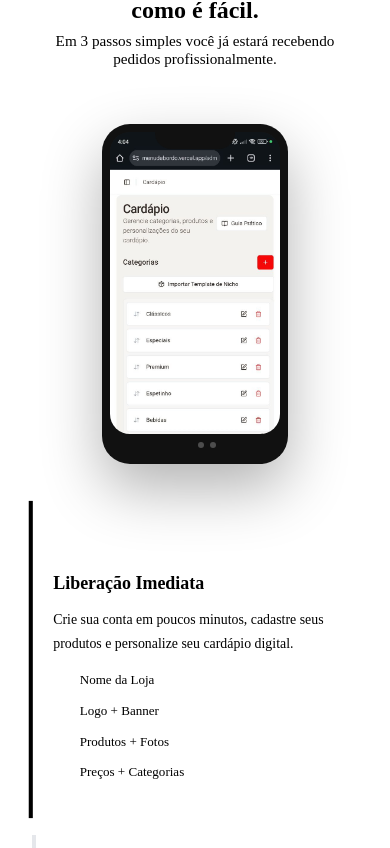
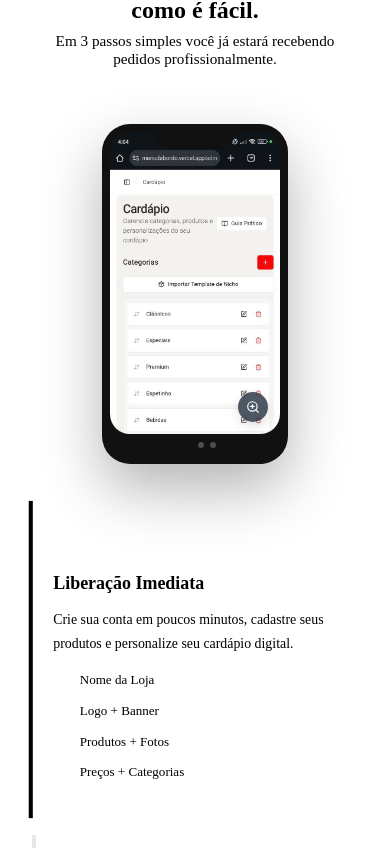
Before and after one commit to agencianavegai/page.menudebordo, a React (Vite) app: page / in a window 390 px wide. Shown: the part 1296-2144 px from the top of the page. Built offline with nearby package versions, Linux system fonts and the light colour scheme; the HTML template or start-up script is replaced by a standard one.

Commit message:
feat(landing): add zoom hint badge to clickable mockups

```diff
--- a/src/components/HowItWorksParallax.tsx
+++ b/src/components/HowItWorksParallax.tsx
@@ -3,7 +3,7 @@ import { motion, useScroll, useTransform, useMotionValueEvent, type MotionValue
 import {
   Check, Store, Image, Tag, Layers,
   Link, QrCode, Share2, ShoppingBag,
-  LayoutDashboard, BarChart3, Bell, Printer,
+  LayoutDashboard, BarChart3, Bell, Printer, ZoomIn
 } from 'lucide-react'
 import ImageLightbox from './ImageLightbox'
 import './HowItWorksParallax.css'
@@ -232,6 +232,10 @@ export default function HowItWorksParallax() {
                       className="hiw-device__img hiw-device__img--fade cursor-zoom-in"
                       onClick={() => setLightboxImage(currentStep.images[activeImg])}
                     />
+                    <div className="zoom-hint-badge">
+                      <ZoomIn size={14} />
+                      <span className="zoom-hint-text">Ampliar</span>
+                    </div>
                   </motion.div>
 
                   <div className="hiw-device__dots">
@@ -285,6 +289,10 @@ export default function HowItWorksParallax() {
                   className="hiw-device__img hiw-device__img--fade cursor-zoom-in"
                   onClick={() => setLightboxImage(currentStep.images[activeImg])}
                 />
+                <div className="zoom-hint-badge">
+                  <ZoomIn size={14} />
+                  <span className="zoom-hint-text">Ampliar</span>
+                </div>
               </div>
               <div className="hiw-device__dots">
                 {STEPS.map((_, i) => (
--- a/src/components/ImageLightbox.css
+++ b/src/components/ImageLightbox.css
@@ -74,12 +74,56 @@
     }
 }
 
-/* Helper class to add to images that can be clicked */
+/* Helper class to add to elements that can be clicked to zoom */
 .cursor-zoom-in {
     cursor: zoom-in;
-    transition: transform 0.2s ease, filter 0.2s ease;
+    position: relative;
 }
 
-.cursor-zoom-in:hover {
+.cursor-zoom-in img {
+    transition: filter 0.2s ease;
+}
+
+.cursor-zoom-in:hover img {
     filter: brightness(0.85);
 }
+
+.zoom-hint-badge {
+    position: absolute;
+    bottom: 12px;
+    right: 12px;
+    background: rgba(10, 25, 41, 0.85);
+    /* Dark secondary brand color */
+    backdrop-filter: blur(4px);
+    color: white;
+    padding: 6px 12px;
+    border-radius: 20px;
+    display: flex;
+    align-items: center;
+    gap: 6px;
+    font-size: 0.75rem;
+    font-weight: 500;
+    pointer-events: none;
+    /* Let clicks pass through to the image wrapper */
+    opacity: 0.85;
+    transition: opacity 0.2s ease, transform 0.2s ease;
+    z-index: 10;
+    box-shadow: 0 4px 12px rgba(0, 0, 0, 0.15);
+}
+
+.cursor-zoom-in:hover .zoom-hint-badge {
+    opacity: 1;
+    transform: scale(1.05);
+}
+
+@media (max-width: 480px) {
+    .zoom-hint-text {
+        display: none;
+    }
+
+    .zoom-hint-badge {
+        padding: 8px;
+        /* Make it rounder like a button on very small screens */
+        border-radius: 50%;
+    }
+}
--- a/src/components/VisualDemo.tsx
+++ b/src/components/VisualDemo.tsx
@@ -1,4 +1,5 @@
 import { useState } from 'react'
+import { ZoomIn } from 'lucide-react'
 import ImageLightbox from './ImageLightbox'
 import './VisualDemo.css'
 
@@ -48,6 +49,10 @@ export default function VisualDemo() {
                                     key={activeScreen}
                                     onClick={() => setLightboxImage(SCREENS[activeScreen].image)}
                                 />
+                                <div className="zoom-hint-badge">
+                                    <ZoomIn size={14} />
+                                    <span className="zoom-hint-text">Ampliar</span>
+                                </div>
                             </div>
                         </div>
                     </div>
```
